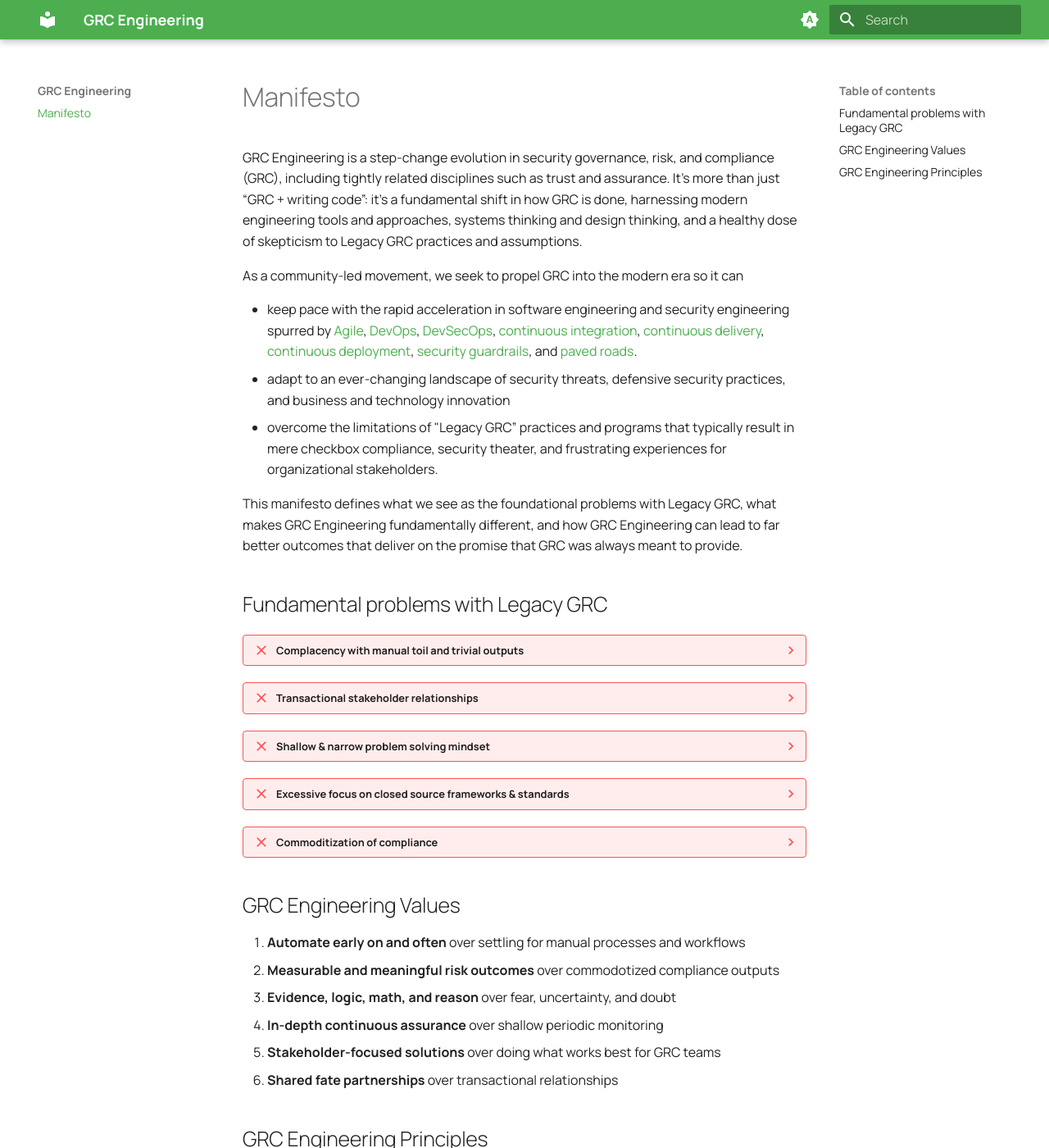
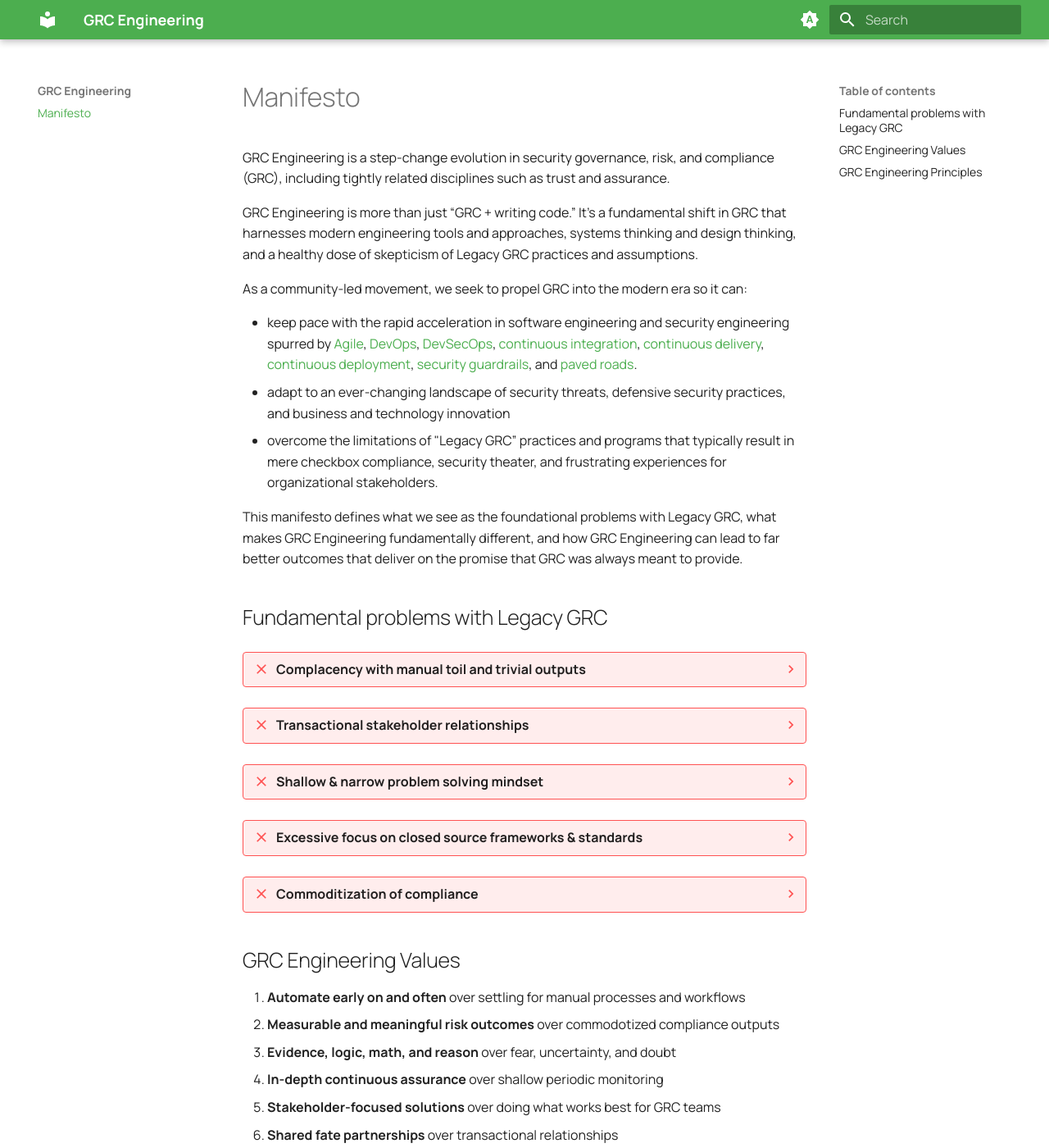
Before and after one commit to grcengineering/grcengineering.github.io, an MkDocs documentation site: the page built from docs/index.md, in a window 1280 px wide and 1400 px high. Shown: the whole window at 82% size. Built offline with MkDocs 1.6.1 and Material for MkDocs 9.7.7, drawn with Linux system fonts in a browser that asks for light colours; some web fonts are replaced; plug-ins that fetch from the network failed and are left out; some of the changed text lies outside the part shown.

Commit message:
Updated content + CSS

```diff
--- a/docs/index.md
+++ b/docs/index.md
@@ -1,8 +1,10 @@
 # Manifesto
 
-GRC Engineering is a step-change evolution in security governance, risk, and compliance (GRC), including tightly related disciplines such as trust and assurance. It’s more than just “GRC + writing code”: it’s a fundamental shift in how GRC is done, harnessing modern engineering tools and approaches, systems thinking and design thinking, and a healthy dose of skepticism to Legacy GRC practices and assumptions.
+GRC Engineering is a step-change evolution in security governance, risk, and compliance (GRC), including tightly related disciplines such as trust and assurance.
 
-As a community-led movement, we seek to propel GRC into the modern era so it can
+GRC Engineering is more than just “GRC + writing code.” It’s a fundamental shift in GRC that harnesses modern engineering tools and approaches, systems thinking and design thinking, and a healthy dose of skepticism of Legacy GRC practices and assumptions.
+
+As a community-led movement, we seek to propel GRC into the modern era so it can:
 
 * keep pace with the rapid acceleration in software engineering and security engineering spurred by [Agile](https://agilemanifesto.org/), [DevOps](https://en.m.wikipedia.org/wiki/DevOps), [DevSecOps](https://www.devsecops.org/), [continuous integration](https://en.m.wikipedia.org/wiki/Continuous_integration), [continuous delivery](https://en.m.wikipedia.org/wiki/Continuous_delivery), [continuous deployment](https://en.m.wikipedia.org/wiki/Continuous_deployment), [security guardrails](https://youtu.be/geumLjxtc54?si=MBILJ_qgFDqDqIGD), and [paved roads](https://www.slideshare.net/slideshow/the-paved-road-at-netflix/75867013).
 * adapt to an ever-changing landscape of security threats, defensive security practices, and business and technology innovation
@@ -36,7 +38,9 @@ This manifesto defines what we see as the foundational problems with Legacy GRC,
 
 ??? failure "Commoditization of compliance"
 
-    While the advent of compliance automation products and low cost audits have boosted GRC’s efficiency, the same cannot be said about the impact they’ve had on GRC’s effectiveness. In other words: automating and streamlining low-value Legacy GRC practices simply results in producing more low-value outcomes, faster. In this context, GRC is largely, if not entirely, valued as a sales enabler or a “cover your ass” necessity rather than as foundational for quickly maturing and sustaining strong security and privacy practices that significantly improve organizational outcomes and customer value.
+    While the advent of compliance automation products and low cost audits have boosted GRC’s efficiency, the same cannot be said about the impact they’ve had on GRC’s effectiveness.
+
+    In other words: automating and streamlining low-value Legacy GRC practices simply results in producing more low-value outcomes, faster. In this context, GRC is largely, if not entirely, valued as a sales enabler or a “cover your ass” necessity rather than as foundational for quickly maturing and sustaining strong security and privacy practices that significantly improve organizational outcomes and customer value.
 
 ## GRC Engineering Values
 
--- a/docs/stylesheets/extra.css
+++ b/docs/stylesheets/extra.css
@@ -0,0 +1,3 @@
+.md-typeset .admonition, .md-typeset details {
+    font-size: 1em;
+  }
```
Also changed, not shown: other parts of docs/index.md (+5 -5 lines).
